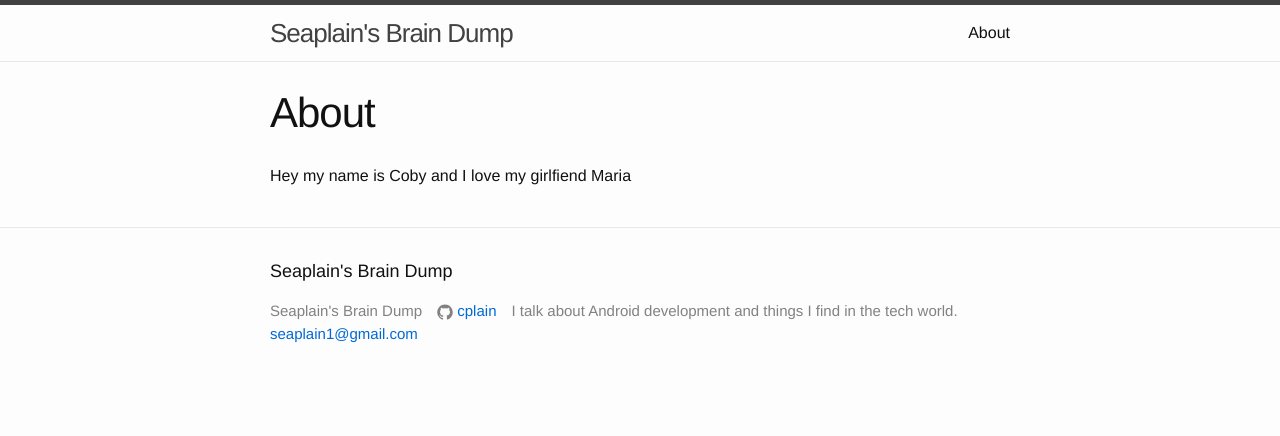
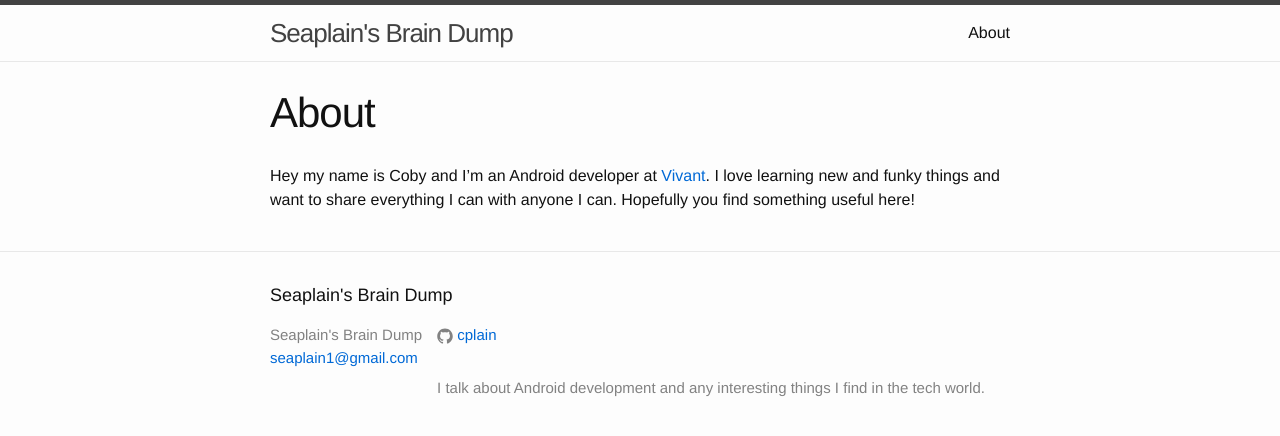
Before and after one commit to cplain/cplain.github.io, a Jekyll site: the page built from about.md, in a window 1280 px wide. Shown: the top 436 px of the page. Built offline with Jekyll 4.4.1, drawn with Linux system fonts in a browser that asks for light colours.

Commit message:
Updated about

```diff
--- a/_config.yml
+++ b/_config.yml
@@ -1,9 +1,9 @@
 # Site settings
 title: Seaplain's Brain Dump
 email: seaplain1@gmail.com
-description: I talk about Android development and things I find in the tech world.
-baseurl: "" # the subpath of your site, e.g. /blog/
-url: "http://seaplain.com" # the base hostname & protocol for your site
+description: I talk about Android development and any interesting things I find in the tech world.
+baseurl: ""
+url: "http://seaplain.com"
 twitter_username:
 github_username:  cplain
 
--- a/about.md
+++ b/about.md
@@ -4,4 +4,6 @@ title: About
 permalink: /about/
 ---
 
-Hey my name is Coby and I love my girlfiend Maria
+Hey my name is Coby and I'm an Android developer at [Vivant][Vivant]. I love learning new and funky things and want to share everything I can with anyone I can. Hopefully you find something useful here!
+
+[Vivant]: http://vivant.com.au/
```
